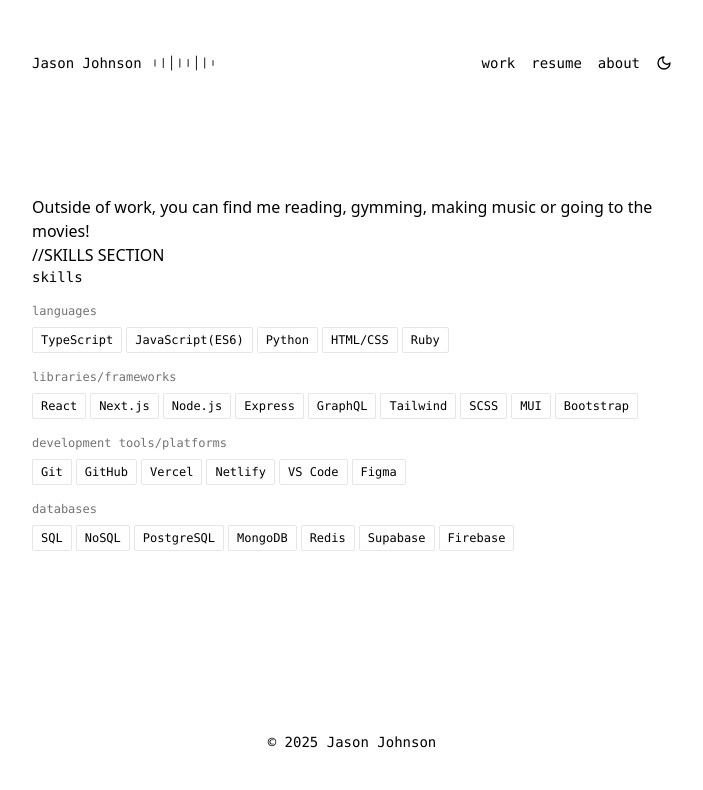
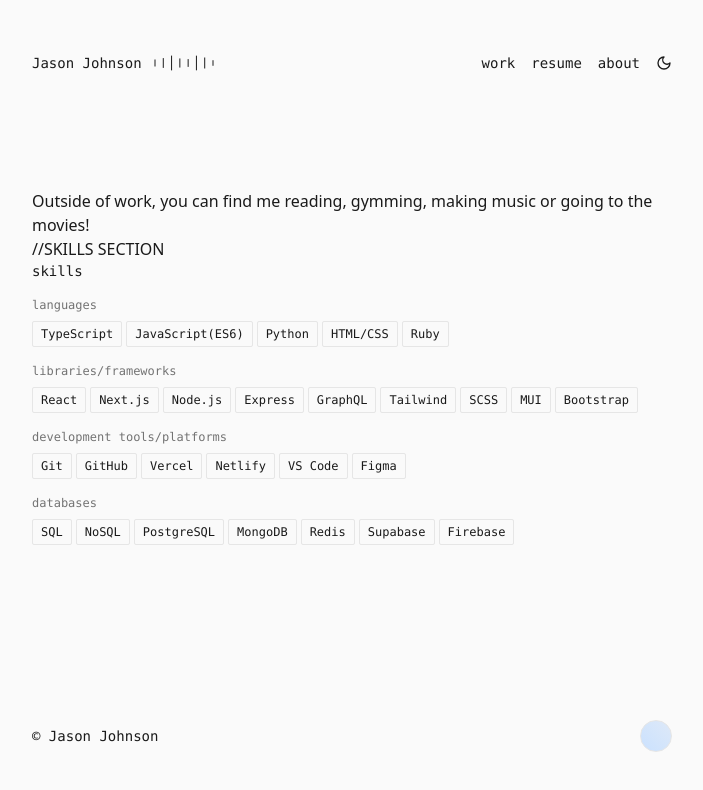
Before and after one commit to jaysenjonsin/portfolio, a Next.js app: page /about in a window 1280 px wide. Shown: the top 790 px of the page, without its empty margins (288-991 px from the left). Built offline with nearby package versions, Linux system fonts and the light colour scheme.

Commit message:
update light mode colors, add gradient shift

```diff
--- a/src/app/globals.css
+++ b/src/app/globals.css
@@ -14,7 +14,7 @@ body {
 
 @layer base {
   :root {
-    --background: 0 0% 100%;
+    --background: 0 0% 98%;
     --foreground: 0 0% 10%;
     --muted: 0 0% 96%;
     --muted-foreground: 0 0% 45%;
--- a/src/app/layout.tsx
+++ b/src/app/layout.tsx
@@ -27,7 +27,7 @@ export default function RootLayout({
   return (
     <html lang='en' suppressHydrationWarning>
       <body
-        className={`${inter.variable} ${mono.variable} font-sans antialiased`}
+        className={`${inter.variable} ${mono.variable} font-sans antialiased bg-background text-foreground`}
       >
         <ThemeProvider
           attribute='class'
@@ -35,7 +35,7 @@ export default function RootLayout({
           enableSystem
           disableTransitionOnChange
         >
-          <div className='min-h-screen flex flex-col justify-between max-w-2xl mx-auto px-4 py-8'>
+          <div className='min-h-screen flex flex-col justify-between max-w-2xl mx-auto px-4 py-8 border-0.5 border-gray-300 dark:border-gray-800 rounded-lg'>
             <Header />
             {children}
             <Footer />
--- a/src/components/footer.tsx
+++ b/src/components/footer.tsx
@@ -1,7 +1,10 @@
+import { GradientShift } from './gradient-shift';
+
 export const Footer = () => {
   return (
-    <footer className='w-full flex justify-center items-center py-4'>
-      <p className='font-mono text-sm'>© 2025 Jason Johnson</p>
+    <footer className='w-full flex justify-between items-center py-4'>
+      <p className='font-mono text-sm'>© Jason Johnson</p>
+      <GradientShift />
     </footer>
   );
 };
--- /dev/null
+++ b/src/components/gradient-shift.tsx
@@ -0,0 +1,94 @@
+'use client';
+
+import { useEffect, useState } from 'react';
+
+export function GradientShift() {
+  const [progress, setProgress] = useState(0);
+
+  useEffect(() => {
+    const interval = setInterval(() => {
+      setProgress((prev) => (prev + 0.5) % 360); // slower increment and full 360 degree cycle
+    }, 50); // faster update interval for smoother animation
+
+    return () => clearInterval(interval);
+  }, []);
+
+  const getGradientColors = (progress: number) => {
+    const phase = (progress / 360) * Math.PI * 2;
+
+    const colors = [
+      ['#ffffff', '#f8fafc'], // white to light grey
+      ['#f8fafc', '#f1f5f9'], // light grey to slate-100
+      ['#f1f5f9', '#e2e8f0'], // slate-100 to slate-200
+      ['#e2e8f0', '#dbeafe'], // slate-200 to blue-100
+      ['#dbeafe', '#bfdbfe'], // blue-100 to blue-200
+      ['#bfdbfe', '#93c5fd'], // blue-200 to blue-300
+      ['#93c5fd', '#cbd5e1'], // blue-300 to slate-300
+      ['#cbd5e1', '#94a3b8'], // slate-300 to slate-400
+      ['#94a3b8', '#64748b'], // slate-400 to slate-500
+      ['#64748b', '#475569'], // slate-500 to slate-600
+      ['#475569', '#374151'], // slate-600 to gray-700
+      ['#374151', '#334155'], // gray-700 to slate-700
+      ['#334155', '#1e293b'], // slate-700 to slate-800
+      ['#1e293b', '#111827'], // slate-800 to gray-900
+      ['#111827', '#0f172a'], // gray-900 to slate-900
+      ['#0f172a', '#000000'], // slate-900 to black
+      ['#000000', '#111827'], // black to gray-900
+      ['#111827', '#1e293b'], // gray-900 to slate-800
+      ['#1e293b', '#334155'], // slate-800 to slate-700
+      ['#334155', '#475569'], // slate-700 to slate-600
+      ['#475569', '#64748b'], // slate-600 to slate-500
+      ['#64748b', '#94a3b8'], // slate-500 to slate-400
+      ['#94a3b8', '#cbd5e1'], // slate-400 to slate-300
+      ['#cbd5e1', '#93c5fd'], // slate-300 to blue-300
+      ['#93c5fd', '#bfdbfe'], // blue-300 to blue-200
+      ['#bfdbfe', '#dbeafe'], // blue-200 to blue-100
+      ['#dbeafe', '#e2e8f0'], // blue-100 to slate-200
+      ['#e2e8f0', '#f1f5f9'], // slate-200 to slate-100
+      ['#f1f5f9', '#f8fafc'], // slate-100 to light grey
+    ];
+
+    const exactIndex = (Math.sin(phase) + 1) * 0.5 * (colors.length - 1);
+    const colorIndex = Math.floor(exactIndex);
+    const nextIndex = (colorIndex + 1) % colors.length;
+    const blend = exactIndex - colorIndex;
+
+    const currentColors = colors[colorIndex];
+    const nextColors = colors[nextIndex];
+
+    const blendColor = (color1: string, color2: string, ratio: number) => {
+      const hex1 = color1.replace('#', '');
+      const hex2 = color2.replace('#', '');
+      const r1 = Number.parseInt(hex1.substr(0, 2), 16);
+      const g1 = Number.parseInt(hex1.substr(2, 2), 16);
+      const b1 = Number.parseInt(hex1.substr(4, 2), 16);
+      const r2 = Number.parseInt(hex2.substr(0, 2), 16);
+      const g2 = Number.parseInt(hex2.substr(2, 2), 16);
+      const b2 = Number.parseInt(hex2.substr(4, 2), 16);
+
+      const r = Math.round(r1 + (r2 - r1) * ratio);
+      const g = Math.round(g1 + (g2 - g1) * ratio);
+      const b = Math.round(b1 + (b2 - b1) * ratio);
+
+      return `#${r.toString(16).padStart(2, '0')}${g
+        .toString(16)
+        .padStart(2, '0')}${b.toString(16).padStart(2, '0')}`;
+    };
+
+    const color1 = blendColor(currentColors[0], nextColors[0], blend);
+    const color2 = blendColor(currentColors[1], nextColors[1], blend);
+
+    return [color1, color2];
+  };
+
+  const [color1, color2] = getGradientColors(progress);
+
+  return (
+    <div
+      className='w-8 h-8 rounded-full border border-border transition-all duration-100 ease-linear' // added smooth CSS transitions
+      style={{
+        background: `linear-gradient(45deg, ${color1}, ${color2})`,
+      }}
+    />
+  );
+}
--- a/tailwind.config.ts
+++ b/tailwind.config.ts
@@ -18,8 +18,8 @@ const config = {
     },
     extend: {
       colors: {
-        background: 'var(--background)',
-        foreground: 'var(--foreground)',
+        background: 'hsl(var(--background))',
+        foreground: 'hsl(var(--foreground))',
         primary: {
           DEFAULT: 'hsl(var(--primary))',
           foreground: 'hsl(var(--primary-foreground))',
```
